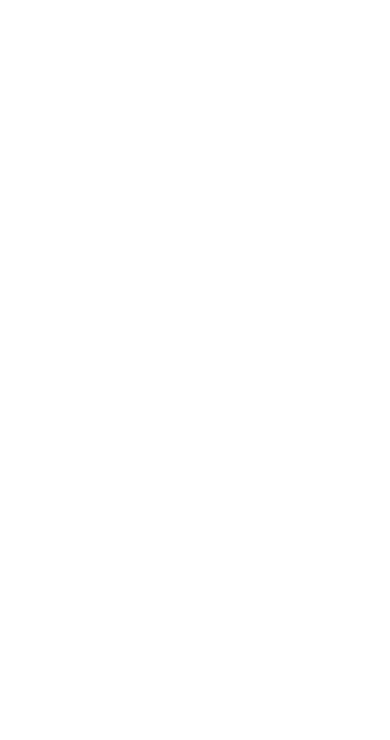
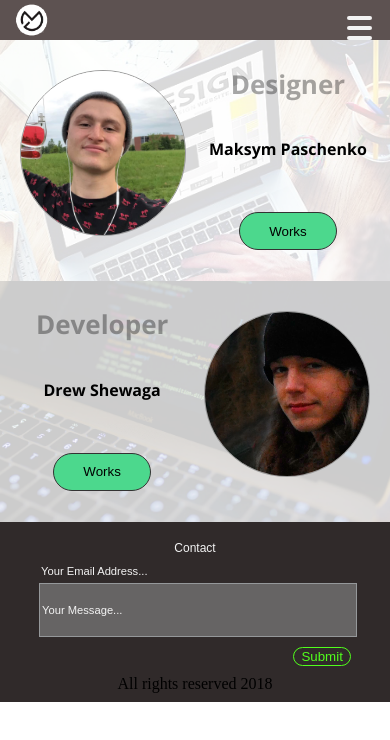
Before and after one commit to DrewShewaga/Shewaga_D_Paschenko_M_MD_Portfolio, a plain HTML site: page index.html in a window 390 px wide. Drawn offline with nearby package versions, Linux system fonts and the light colour scheme.

Commit message:
Mobile Version of Home

```diff
--- a/index.html
+++ b/index.html
@@ -3,12 +3,73 @@
 <head>
 <meta charset="utf-8">
 <meta name="viewport" content="width=device-width, initial-scale=1.0">
-<title>Web Template</title>
+<title>MD</title>
 <link href="css/reset.css" rel="stylesheet" type="text/css">
 <link href="css/main.css" rel="stylesheet" type="text/css">
+<link href="https://fonts.googleapis.com/css?family=Open+Sans:400,700" rel="stylesheet">
 </head>
 
 <body>
+	<main class="container">
+		<header class="mainHeader">
+			<img src="images/md_logo.png" alt="MD Logo" id="mainLogo">
+
+			<div class="navIcon">
+				<div></div>
+				<div></div>
+				<div></div>
+			</div>
+			<nav class="navMenu hidden">
+				<img src="images/md_logo.png" alt="MD Logo" id="navLogo">
+
+
+				<ul class="mainNav">
+					<li><a href="#">Home</a></li>
+					<li><a href="#">Designer</a></li>
+					<li><a href="#">Developer</a></li>
+					<li><a href="#">Contact</a></li>
+				</ul>
+
+				<p class="allRR">All rights reserved 2018</p>
+			</nav>
+		</header>
+
+		<div class="content">
+
+			<section class="designer">
+				<h2 class="hidden">Designer</h2>
+				<img src="images/max.png" alt="Designer Max Paschenko" class="desProf">
+
+				<section class="desInfo">
+					<h2 class="jobTitle">Designer</h2>
+					<h3 class="name">Maksym Paschenko</h3>
+					<button class="works">Works</button>
+				</section>
+			</section>
+
+			<section class="developer">
+					<h2 class="hidden">Developer</h2>
+					<img src="images/drew.png" alt="Developer Drew Shewaga" class="devProf">
+
+					<section class="devInfo">
+						<h2 class="jobTitle">Developer</h2>
+						<h3 class="name">Drew Shewaga</h3>
+						<button class="works">Works</button>
+					</section>
+				</section>
+
+		</div>
+
+		<section class="contact">
+			<h3 class="contHead">Contact</h3>
+			<input type="email" class="email" placeholder="Your Email Address...">
+			<input type="text" class="message" placeholder="Your Message...">
+			<input type="submit" value="Submit" class="submit">
+			<p class="allRR">All rights reserved 2018</p>
+		</section>
+
+
+	</main>
 
 	<script src="js/main.js"></script>
 </body>
--- a/sass/_vars.scss
+++ b/sass/_vars.scss
@@ -0,0 +1,5 @@
+$mobileHeader: #5D5251;
+$white: #f3f3f3;
+$butGreen: #4CD88D;
+$contGray: #302A2A;
+$impgray: #666464;
--- a/sass/main.scss
+++ b/sass/main.scss
@@ -0,0 +1,13 @@
+@import '_vars';
+@import 'modules/_header';
+@import 'modules/_profiles';
+@import 'modules/_contact';
+
+.hidden {
+    display: none;
+}
+
+.container {
+    display: flex;
+    flex-direction: column;
+}
--- /dev/null
+++ b/sass/modules/_contact.scss
@@ -0,0 +1,62 @@
+@import '_vars';
+
+.contact {
+    background-color: $contGray;
+    // height: 200px;
+    display: flex;
+    flex-direction: column;
+    justify-content: space-around;
+}
+
+.contHead {
+    text-align: center;
+    font-family: Arial, Helvetica, sans-serif;
+    color: $white;
+    font-size: 0.75em;
+    margin-top: 20px;
+}
+
+.email {
+    background-color: $contGray;
+    width: 50%;
+    margin-left: 10%;
+    border: none;
+    margin-top: 10px;
+    margin-bottom: 5px;
+    font-size: .7em;
+    color: $white;
+}
+
+.email::placeholder {
+    color: $white;
+}
+
+.message {
+    width: 80%;
+    height: 50px;
+    margin-left: 10%;
+    background-color: $impgray;
+    border: 1px #95989A solid;
+    font-size: .7em;
+    margin-bottom: 10px;
+    color: $white;
+}
+
+.message::placeholder {
+    color: $white;
+}
+
+
+.submit {
+    width: 15%;
+    margin-left: 75.1%;
+    background-color: $contGray;
+    border: #51FF1C 1px solid;
+    border-radius: 15px;
+    color: #51FF1C;
+}
+
+.allRR {
+    text-align: center;
+    margin: 10px 0;
+}
--- /dev/null
+++ b/sass/modules/_header.scss
@@ -0,0 +1,30 @@
+@import '../_vars';
+
+.mainHeader {
+    flex: 1;
+    height: 58px;
+    background-color: $mobileHeader;
+    display: flex;
+}
+
+#mainLogo {
+    width: 38px;
+    height: 40px;
+    align-self: center;
+    margin-left: 12px;
+}
+
+.navIcon {
+    position: absolute;
+    right: 18px;
+    top: 16px;
+    cursor: pointer;
+}
+
+.navIcon div {
+    width: 25px;
+    height: 4px;
+    border-radius: 3px;
+    background-color: $white;
+    margin-bottom: 6px;
+}
--- /dev/null
+++ b/sass/modules/_profiles.scss
@@ -0,0 +1,85 @@
+@import '_vars';
+
+.content {
+    flex: 1;
+    display: flex;
+    flex-direction: column;
+    font-family: 'Open Sans', sans-serif;
+}
+
+.designer, .developer {
+    flex: 1;
+    display: flex;
+    background-repeat: no-repeat;
+    background-position: center;
+    background-size: cover;
+    display: flex;
+}
+
+.designer {
+    background-image: url("../images/des_bg.png");
+}
+
+.developer {
+    background-image: url("../images/dev_bg.png");
+}
+
+.content img {
+    flex: 1;
+    align-items: baseline;
+    align-content: center;
+    width: 42%;
+    height: 42%;
+    border-radius: 100%;
+    border: #999 1px solid;
+    margin-top: 30px;
+    margin-bottom: 45px;
+}
+
+.desInfo, .devInfo {
+    flex: 2;
+    display: flex;
+    flex-direction: column;
+    align-items: center;
+    justify-items: space-evenly;
+}
+
+.desProf {
+    margin-left: 20px;
+}
+
+.devProf {
+    margin-right: 20px;
+    order: 2;
+}
+
+.desInfo {
+    text-align: right;
+}
+
+.devInfo {
+    text-align: left;
+}
+
+.jobTitle {
+    font-size: 1.625em;
+    font-weight: bold;
+    opacity: 0.34;
+    flex: 1;
+    margin-top: 15%;
+}
+
+.name {
+    flex: 1;
+    font-size: 1em;
+    font-weight: bold;
+}
+
+.works {
+    margin-bottom: 15%;
+    width: 98px;
+    height: 38px;
+    border-radius: 38px;
+    border: #333 solid 1px;
+    background-color: $butGreen;
+}
```
Also changed, not shown: css/main.css, images/des_bg.jpg (added), images/des_bg.png (added), images/dev_bg.jpg (added), images/dev_bg.png (added), images/drew.png (added), images/max.png (added), images/md_logo.png (added), 1 other file.
